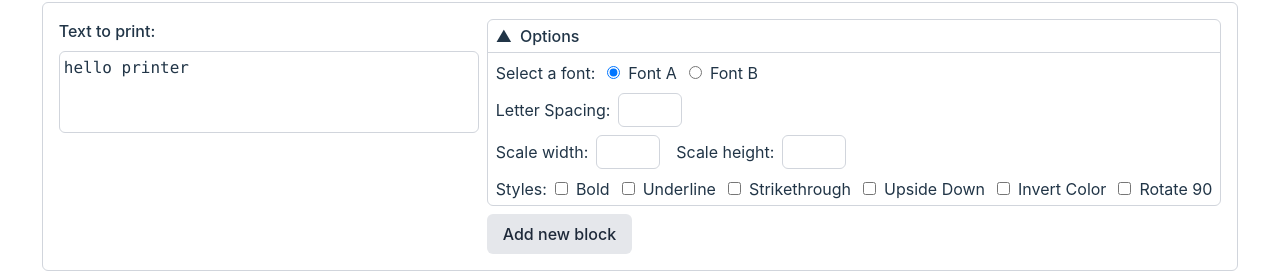
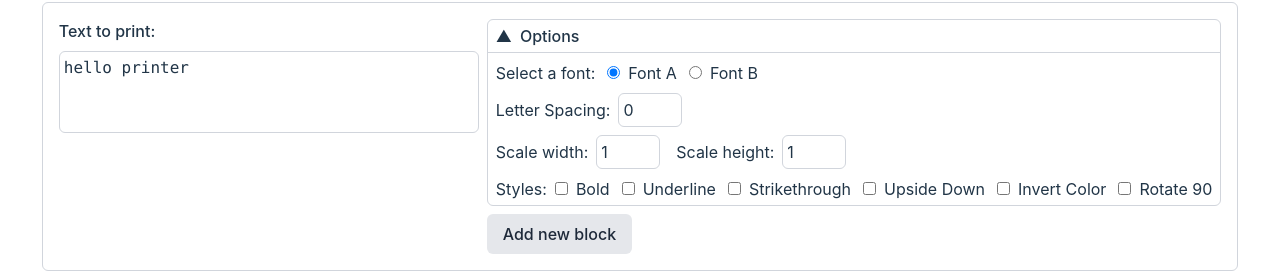
Before and after one commit to juliatufts/example-vite, a React (Vite) app: page / in a window 1280 px wide. Shown: the part 344-617 px from the top of the page. Built offline with nearby package versions, Linux system fonts and the light colour scheme.

Commit message:
small refactor

```diff
--- a/src/App.tsx
+++ b/src/App.tsx
@@ -39,42 +39,36 @@ function App() {
     var formData = new FormData(e.target);
     let currentId = "";
     let currentOptions = {};
-    const blocks: TextReceiptData[] = [];
+    const textblocks: TextReceiptData[] = [];
 
+    // batch form data into textblocks grouped by id
     for (const pair of formData.entries()) {
-      console.log(pair[0], pair[1]);
       const [id, optionName] = pair[0].split("-", 2);
+      let optionValue = pair[1];
+
+      // scale is displayed 1-8 for human readability but API expects 0-7 range
+      if (optionName === "scaleWidth" || optionName === "scaleWidth") {
+        optionValue = (Number(optionValue) - 1).toString();
+      }
+
       if (currentId === id) {
-        currentOptions = { ...currentOptions, [optionName]: pair[1] };
+        currentOptions = { ...currentOptions, [optionName]: optionValue };
       } else {
-        if (Object.keys(currentOptions).length > 0) blocks.push(currentOptions);
-        currentOptions = { [optionName]: pair[1] };
+        if (Object.keys(currentOptions).length > 0)
+          textblocks.push(currentOptions);
+        currentOptions = { [optionName]: optionValue };
         currentId = id;
       }
     }
+
+    // last text block cuts the paper
     currentOptions = { ...currentOptions, concat: "cut" };
-    blocks.push(currentOptions);
-
-    const blockInfo = blocks[blocks.length - 1];
-    const data = {
-      text: blockInfo.text,
-      underline: !!blockInfo.underline,
-      bold: !!blockInfo.bold,
-      font: blockInfo.font,
-      upsideDown: !!blockInfo.upsideDown,
-      invert: !!blockInfo.invert,
-      rotate: !!blockInfo.rotate,
-      spacing: Number(blockInfo.letterSpacing),
-      scaleWidth: Number(blockInfo.scaleWidth),
-      scaleHeight: Number(blockInfo.scaleHeight),
-      concat: blockInfo.concat,
-    };
-    console.log(data);
+    textblocks.push(currentOptions);
 
     try {
       const response = await fetch(endpoint, {
         method: "POST",
-        body: JSON.stringify({ textblocks: blocks }),
+        body: JSON.stringify({ textblocks }),
         credentials: "include",
         headers: { "X-CSRF-Token": token, "Content-Type": "application/json" },
       });
--- a/src/components/TextEditorOptions/TextEditorOptions.tsx
+++ b/src/components/TextEditorOptions/TextEditorOptions.tsx
@@ -84,6 +84,7 @@ function TextEditorOptions({ id }: { id: string }) {
               </label>
               <input
                 type="number"
+                defaultValue={0}
                 min={0}
                 max={255}
                 id={`${id}-letterSpacing`}
@@ -98,8 +99,9 @@ function TextEditorOptions({ id }: { id: string }) {
                 </label>
                 <input
                   type="number"
-                  min={0}
-                  max={7}
+                  defaultValue={1}
+                  min={1}
+                  max={8}
                   id={`${id}-scaleWidth`}
                   name={`${id}-scaleWidth`}
                   className="w-16 border border-gray-300 rounded-md p-1"
@@ -111,8 +113,9 @@ function TextEditorOptions({ id }: { id: string }) {
                 </label>
                 <input
                   type="number"
-                  min={0}
-                  max={7}
+                  defaultValue={1}
+                  min={1}
+                  max={8}
                   id={`${id}-scaleHeight`}
                   name={`${id}-scaleHeight`}
                   className="w-16 border border-gray-300 rounded-md p-1"
```
